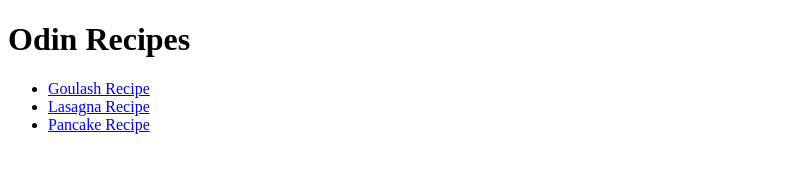
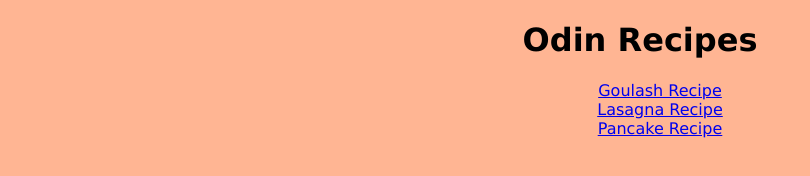
Before and after one commit to Silmunia/odin-recipes, a plain HTML site: page index.html in a window 1280 px wide. Shown: the whole page, without its empty margins (0-810 px from the left). Drawn offline with Linux system fonts and the light colour scheme.

Commit message:
Add styles to homepage and recipe pages

```diff
--- a/index.html
+++ b/index.html
@@ -2,6 +2,7 @@
 <html lang="en">
     <head>
         <meta charset="UTF-8">
+        <link rel="stylesheet" href="style.css">
         <title>Odin Recipes</title>
     </head>
 
--- /dev/null
+++ b/recipes/recipe-styles.css
@@ -0,0 +1,11 @@
+body {
+    background-color: rgb(255, 181, 147);
+}
+
+h1, h2, p, ol, ul {
+    font-family: Verdana, sans-serif;
+}
+
+ul {
+    font-family: Verdana, sans-serif;
+}
--- /dev/null
+++ b/style.css
@@ -0,0 +1,14 @@
+body {
+    background-color: rgb(255, 181, 147);
+}
+
+h1 {
+    text-align: center;
+    font-family: Verdana, sans-serif;
+}
+
+ul {
+    text-align: center;
+    list-style: none;
+    font-family: Verdana, sans-serif;
+}
```
Also changed, not shown: recipes/goulash.html (+1 -0 lines), recipes/lasagna.html (+1 -0 lines), recipes/pancakes.html (+1 -0 lines).
